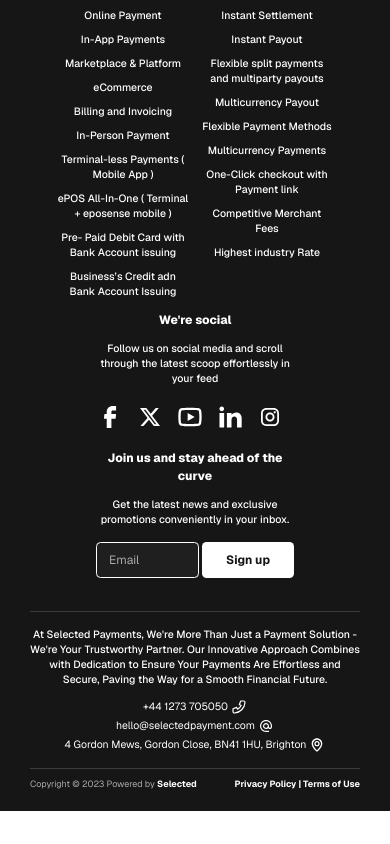
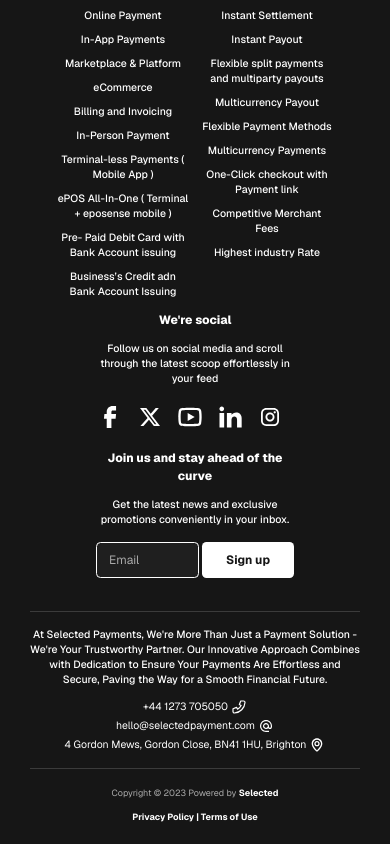
Before and after one commit to arshaan-abh/payments-landing, a Next.js app: page / in a window 390 px wide. Shown: the part 8080-8924 px from the top of the page. Before the commit the page ends 8891 px from the top, so only its background shows below. Built offline with nearby package versions, Linux system fonts and the light colour scheme.

Commit message:
Make footer responsive completely

```diff
--- a/app/_components/footer/index.tsx
+++ b/app/_components/footer/index.tsx
@@ -130,7 +130,7 @@
 								</div>
 							</div>
 						</div>
-						<div className="flex items-center justify-between border-t border-gray-100 py-3">
+						<div className="flex flex-col items-center justify-between gap-y-4 border-t border-gray-100 py-3 pt-6 md:flex-row md:pt-3">
 							<p className="text-xs font-normal text-gray-400">
 								Copyright © 2023 Powered by{" "}
 								<span className="font-bold text-secondary">Selected</span>
```
